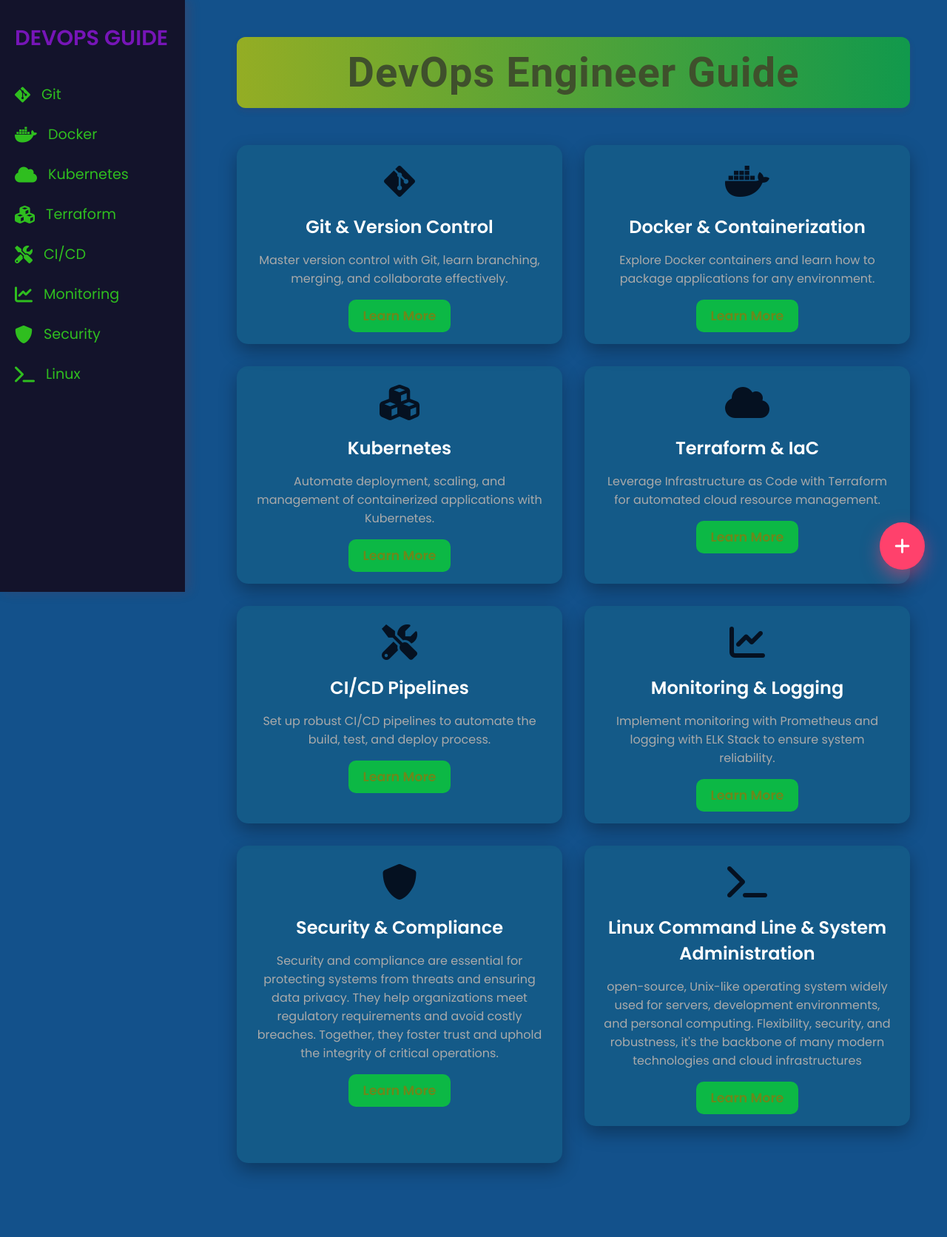
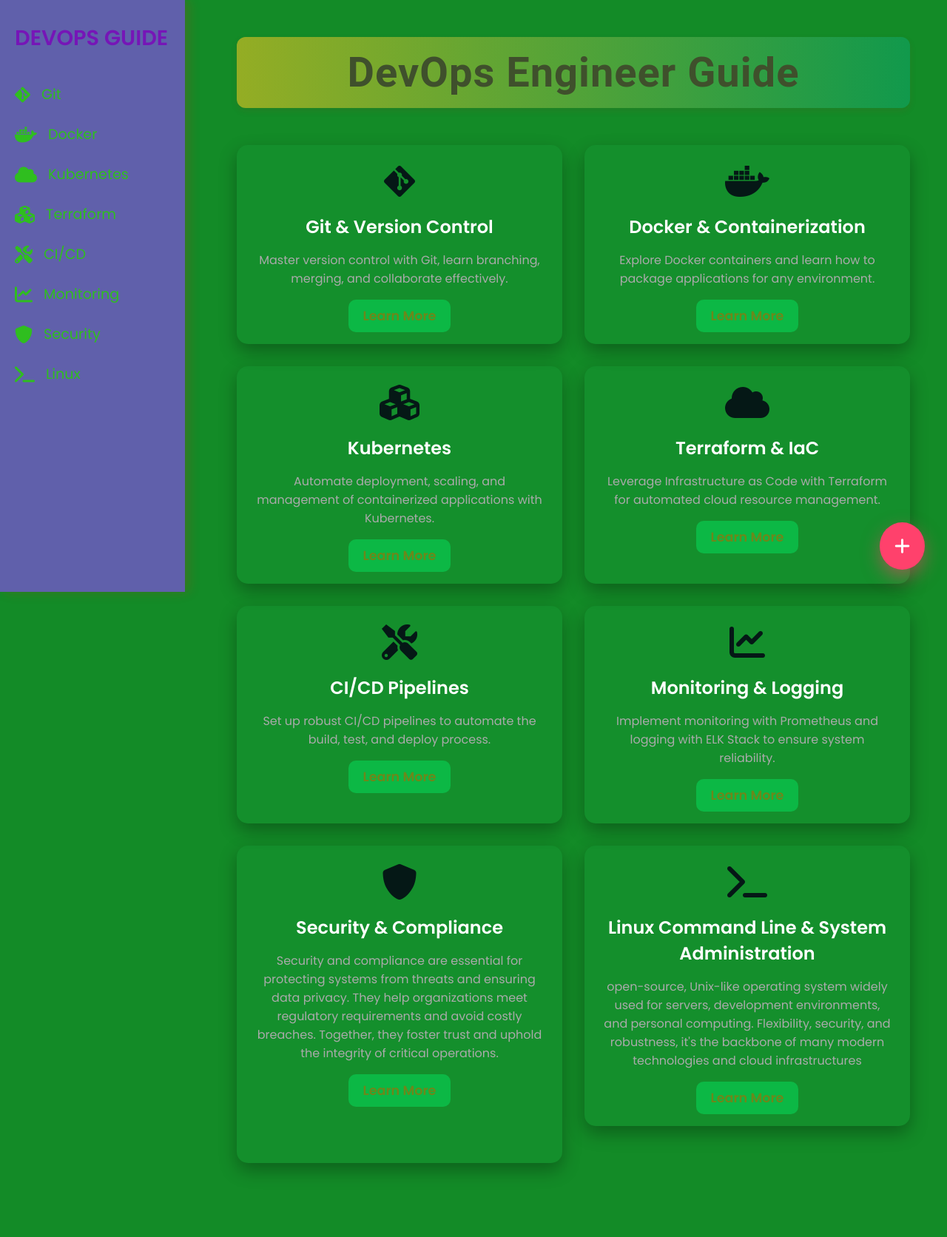
Before and after one commit to sohelmohammed0/devguide, a Flask app: page / in a window 1280 px wide. Shown: the whole page at 74% size. Run offline with Flask 2, Linux system fonts and the light colour scheme.

Commit message:
updated to check jenkinsfile

```diff
--- a/templates/index.html
+++ b/templates/index.html
@@ -17,7 +17,7 @@
 
         body {
             font-family: 'Poppins', sans-serif;
-            background-color: #0b4b87f6;
+            background-color: #0b8720f6;
             color: #fff;
             display: flex;
             min-height: 100vh;
@@ -26,13 +26,13 @@
         /* Sidebar Navigation */
         nav {
             width: 250px;
-            background-color: #13132b;
+            background-color: #6060ab;
             padding: 30px 20px;
             position: fixed;
             height: 100%;
             top: 0;
             left: 0;
-            box-shadow: 5px 0 15px rgba(158, 43, 35, 0.2);
+            box-shadow: 5px 0 15px rgba(235, 28, 13, 0.2);
         }
 
         nav h1 {
```
